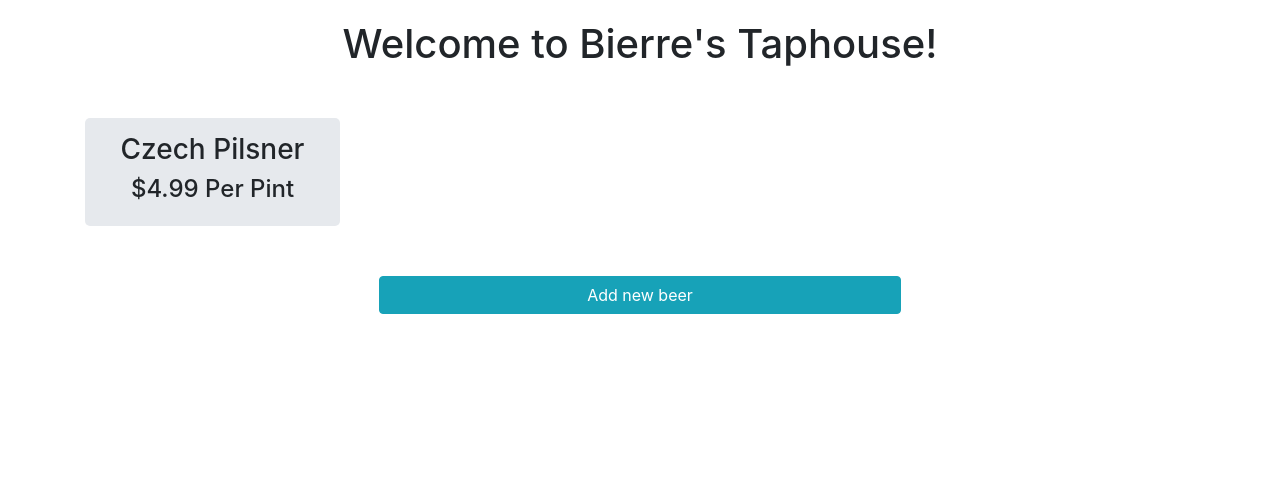
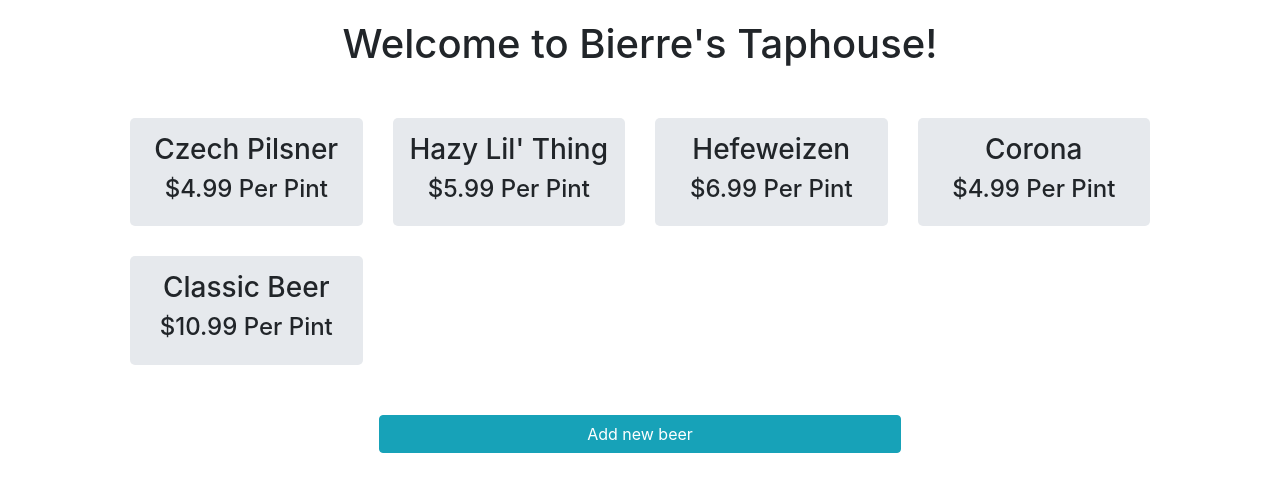
Before and after one commit to MaxBrockbank/Bierres_Taphouse, a React (Create React App) app: page / in a window 1280 px wide. Shown: the top 492 px of the page. Built offline with nearby package versions, Linux system fonts and the light colour scheme.

Commit message:
add uuid to seeded beers, correct details now display

```diff
--- a/src/App.css
+++ b/src/App.css
@@ -87,6 +87,11 @@
 .redText{
   color:red;
 }
+
+.items_row{
+  margin: 30px;
+}
+
 @keyframes App-logo-spin {
   from {
     transform: rotate(0deg);
--- a/src/Components/Control.js
+++ b/src/Components/Control.js
@@ -4,6 +4,8 @@
 import NewBeerForm from './NewBeerForm';
 import EditBeerForm from './EditBeerForm';
 import './../App.css';
+import { v4 } from 'uuid'
+
 class Control extends React.Component{
   constructor(props){
     super(props);
@@ -15,7 +17,40 @@
           brand: "Buoy",
           price: 4.99,
           ABV: 6.2,
-          quantity: 9
+          quantity: 9,
+          id: v4()
+        },
+        {
+          name: "Hazy Lil' Thing ",
+          brand: "Sierra Nevada",
+          price: 5.99,
+          ABV: 5.1,
+          quantity: 20,
+          id: v4()
+        },
+        {
+          name: "Hefeweizen",
+          brand: "Widmer Brothers",
+          price: 6.99,
+          ABV: 6.0,
+          quantity: 3,
+          id: v4()
+        },
+        {
+          name: "Corona",
+          brand: "Cervecería Modelo",
+          price: 4.99,
+          ABV: 4.6,
+          quantity: 8,
+          id: v4()
+        },
+        {
+          name: "Classic Beer",
+          brand: "Good Beer Co.",
+          price: 10.99,
+          ABV: 8.2,
+          quantity: 124,
+          id: v4()
         }
       ],
       selectedBeer:null,
```
